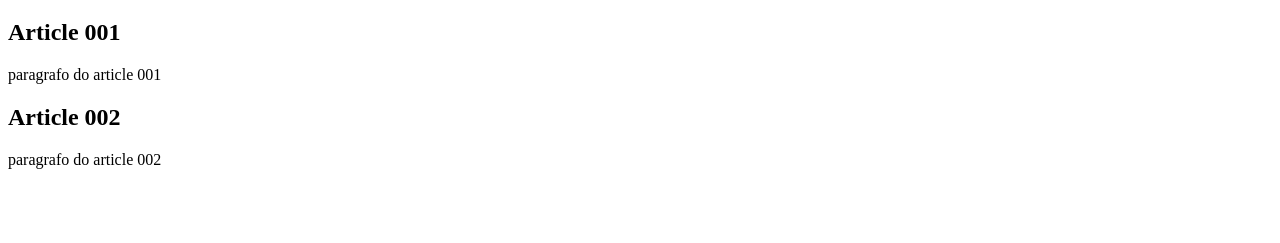
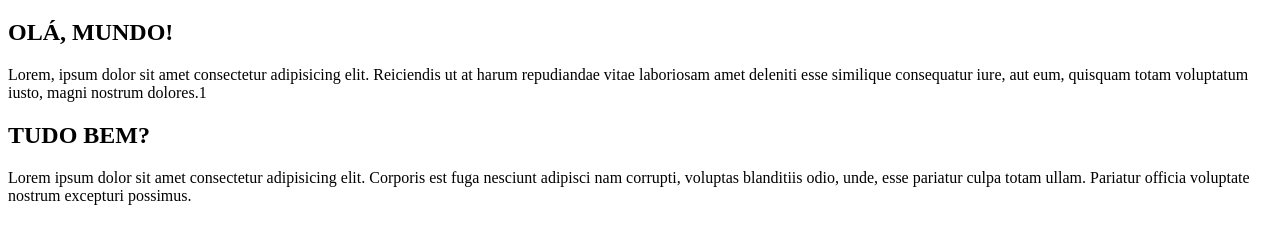
Before and after one commit to FelipePinheiroRegina/branchs, a plain HTML site: page index.html in a window 1280 px wide. Shown: the part 61-304 px from the top of the page. Drawn offline with Linux system fonts and the light colour scheme.

Commit message:
Update index.html

```diff
--- a/index.html
+++ b/index.html
@@ -10,12 +10,12 @@
         <h1>PROJETO SITE</h1>
     </header>
     <article>
-        <h2>Article 001</h2>
-        <p>paragrafo do article 001</p>
+        <h2>OLÁ, MUNDO!</h2>
+        <p>Lorem, ipsum dolor sit amet consectetur adipisicing elit. Reiciendis ut at harum repudiandae vitae laboriosam amet deleniti esse similique consequatur iure, aut eum, quisquam totam voluptatum iusto, magni nostrum dolores.1</p>
     </article>
     <article>
-        <h2>Article 002</h2>
-        <p>paragrafo do article 002</p>
+        <h2>TUDO BEM?</h2>
+        <p>Lorem ipsum dolor sit amet consectetur adipisicing elit. Corporis est fuga nesciunt adipisci nam corrupti, voluptas blanditiis odio, unde, esse pariatur culpa totam ullam. Pariatur officia voluptate nostrum excepturi possimus.</p>
     </article>
 </body>
 </html>
```
